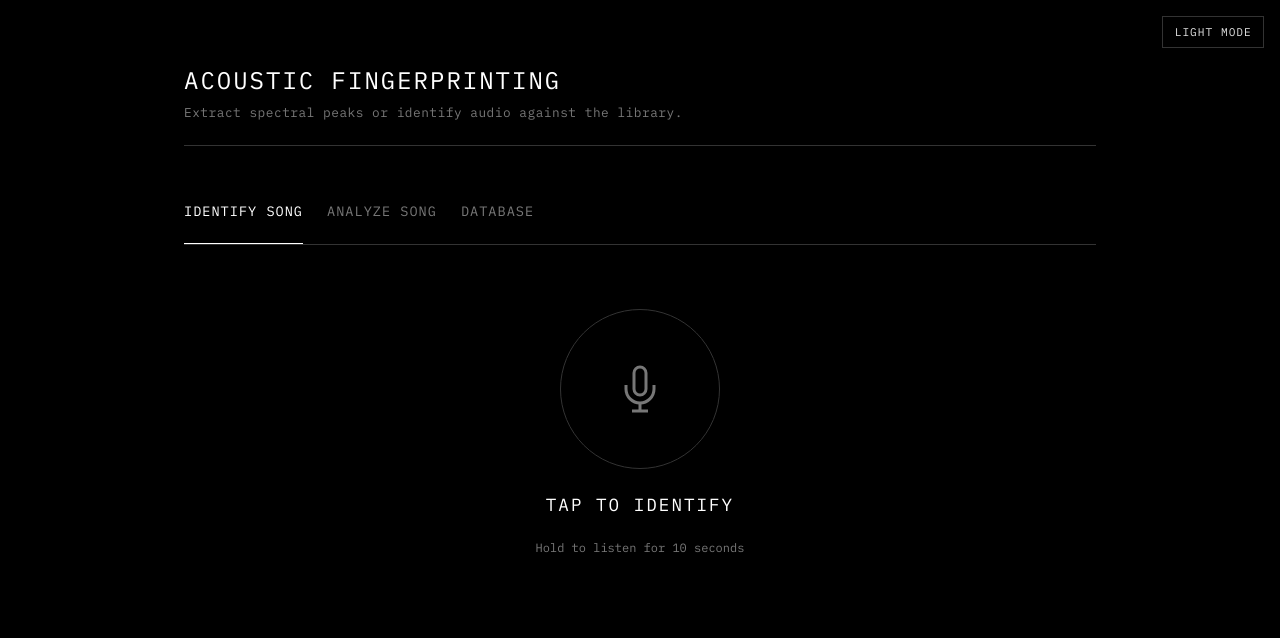
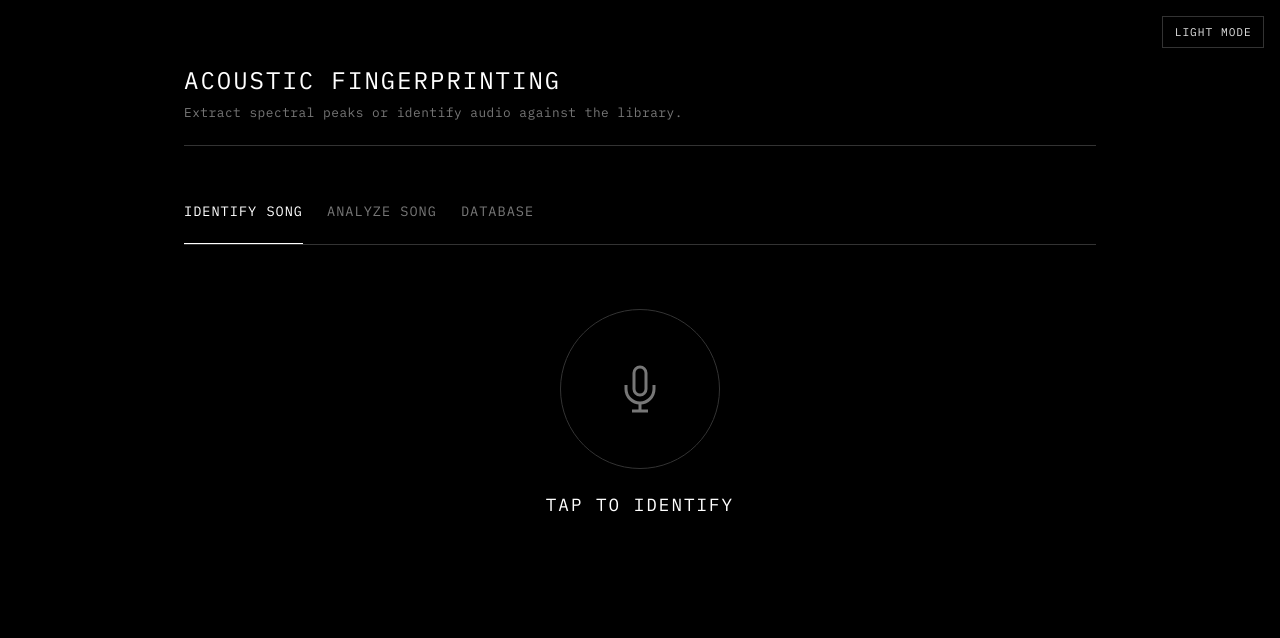
Before and after one commit to RobertTylman/Shazam-Remake, a plain HTML site: page static/index.html in a window 1280 px wide. Drawn offline with Linux system fonts and the light colour scheme.

Commit message:
ui: remove sublabel from identify button status container

```diff
--- a/static/index.html
+++ b/static/index.html
@@ -54,7 +54,6 @@
                     </svg>
                 </div>
                 <div class="identify-label" id="record-status">Tap to Identify</div>
-                <div class="identify-sublabel">Hold to listen for 10 seconds</div>
             </div>
 
             <div class="identify-results hidden" id="identify-results">
```
